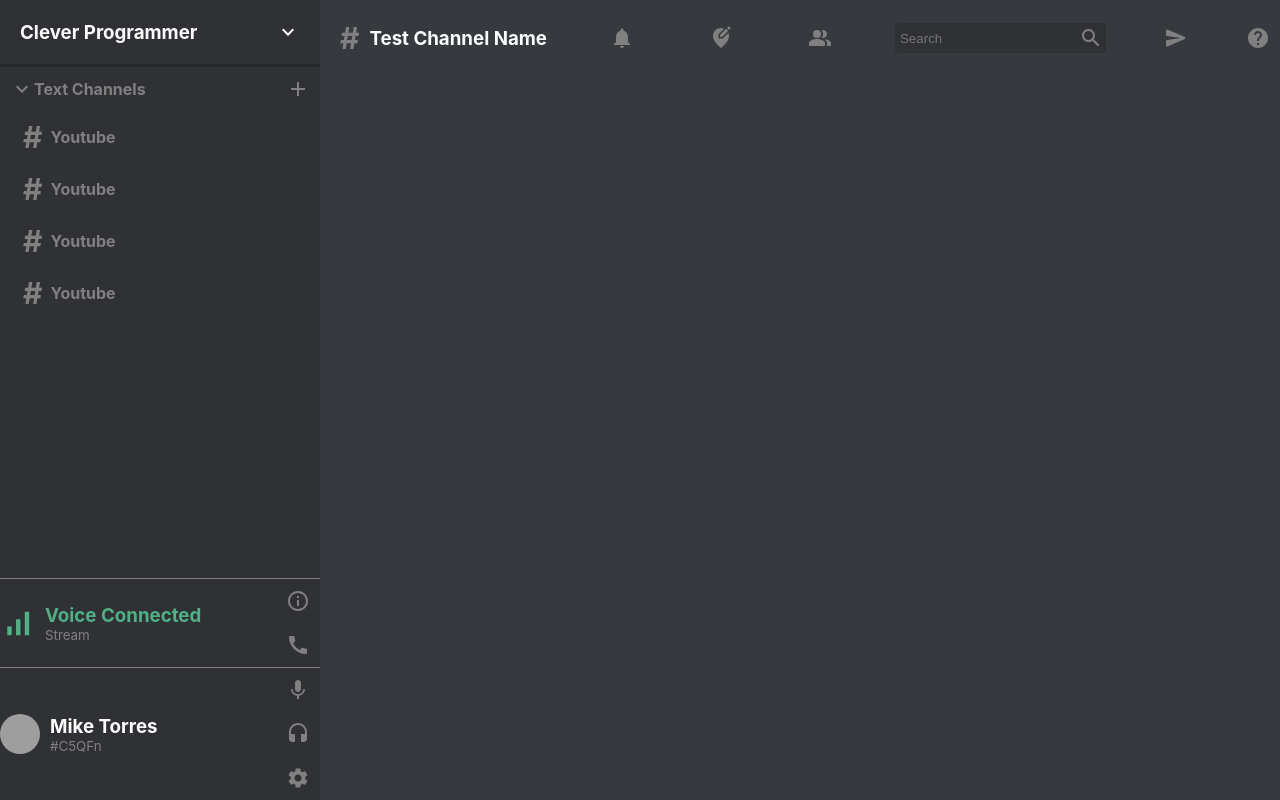
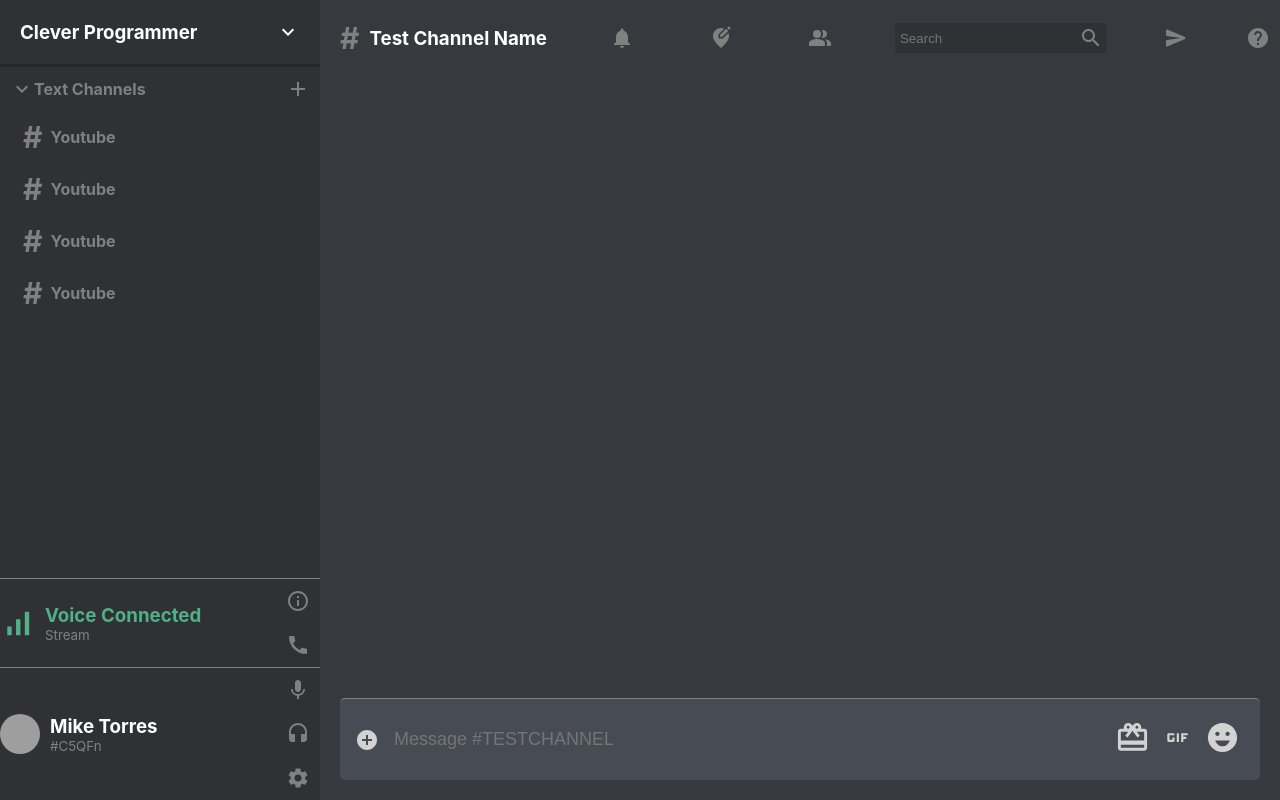
Before and after one commit to apolloproductionsdj/discordian-clone, a React (Create React App) app: page / in a window 1280 px wide. Built offline with nearby package versions, Linux system fonts and the light colour scheme; grey boxes are pictures that could not be loaded.

Commit message:
added in chat__input section and styled it

```diff
--- a/src/Chat.css
+++ b/src/Chat.css
@@ -5,3 +5,43 @@
     background-color: #363a3f;
     height: 100vh;
 }
+
+.chat__input {
+    display: flex;
+    align-items: center;
+    color: lightgray;
+    justify-content: space-between;
+    padding: 15px;
+    border-radius: 5px;
+    margin: 20px;
+    border-top: 1px solid gray;
+    background-color: #474b53;
+}
+
+.chat__input > form > input {
+    padding: 15px;
+    background: transparent;
+    border: none;
+    outline-width: 0;
+    color: white;
+    font-size: large;
+    width: 100%;
+}
+
+.chat__input > form {
+    flex: 1;
+}
+
+.chat__inputButton {
+    display: none;
+}
+
+.chat__inputIcons > .MuiSvgIcon-root {
+    padding: 5px;
+}
+
+.chat__messages {
+    /* display: flex;
+    flex-direction: column; */
+    flex: 1;
+}
--- a/src/Chat.js
+++ b/src/Chat.js
@@ -1,11 +1,33 @@
 import React from 'react';
 import './Chat.css';
 import ChatHeader from './ChatHeader';
+import AddCircleIcon from '@material-ui/icons/AddCircle';
+import CardGiftcardIcon from '@material-ui/icons/CardGiftcard';
+import GifIcon from '@material-ui/icons/Gif';
+import EmojiEmotionsIcon from '@material-ui/icons/EmojiEmotions';
 
 function Chat() {
     return (
         <div className="chat">
             <ChatHeader />
+
+            <div className="chat__messages">
+
+            </div>
+
+            <div className="chat__input">
+                <AddCircleIcon />
+                <form>
+                    <input placeholder="Message #TESTCHANNEL" />
+                    <button className="chat__inputButton" type="submit">Send Message</button>
+                </form>
+
+                <div className="chat__inputIcons">
+                    <CardGiftcardIcon fontSize="large" />
+                    <GifIcon fontSize="large" />
+                    <EmojiEmotionsIcon fontSize="large" />
+                </div>
+            </div>
         </div>
     )
 }
```
Also changed, not shown: 1 other file (tests, documents, lock files or other folders).
